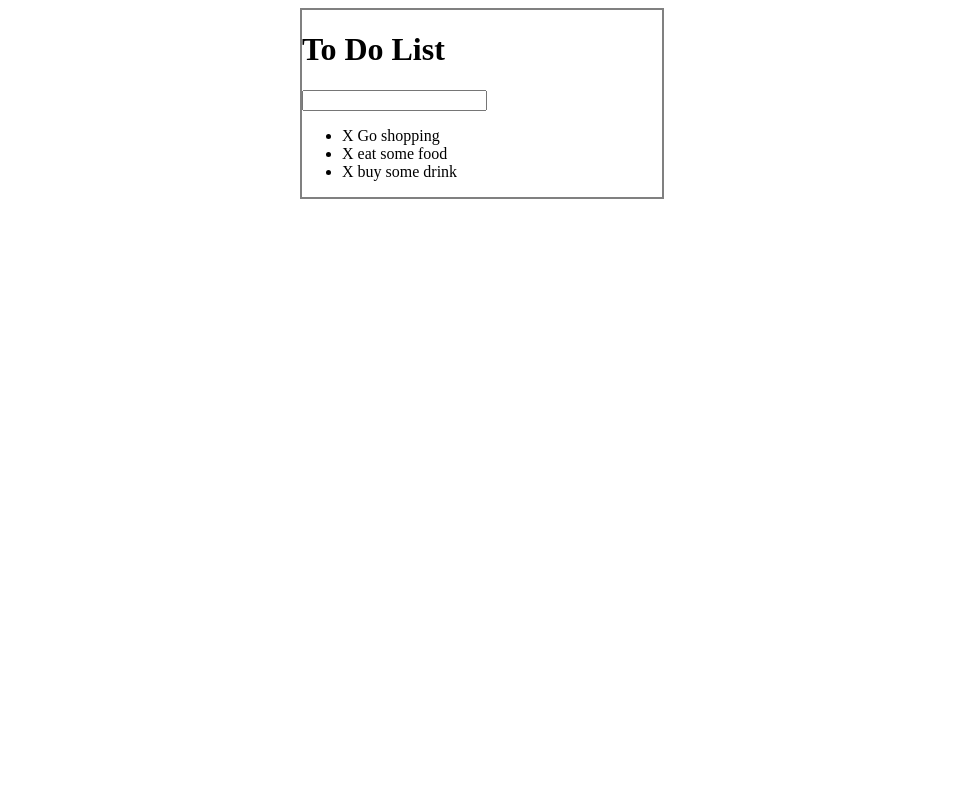
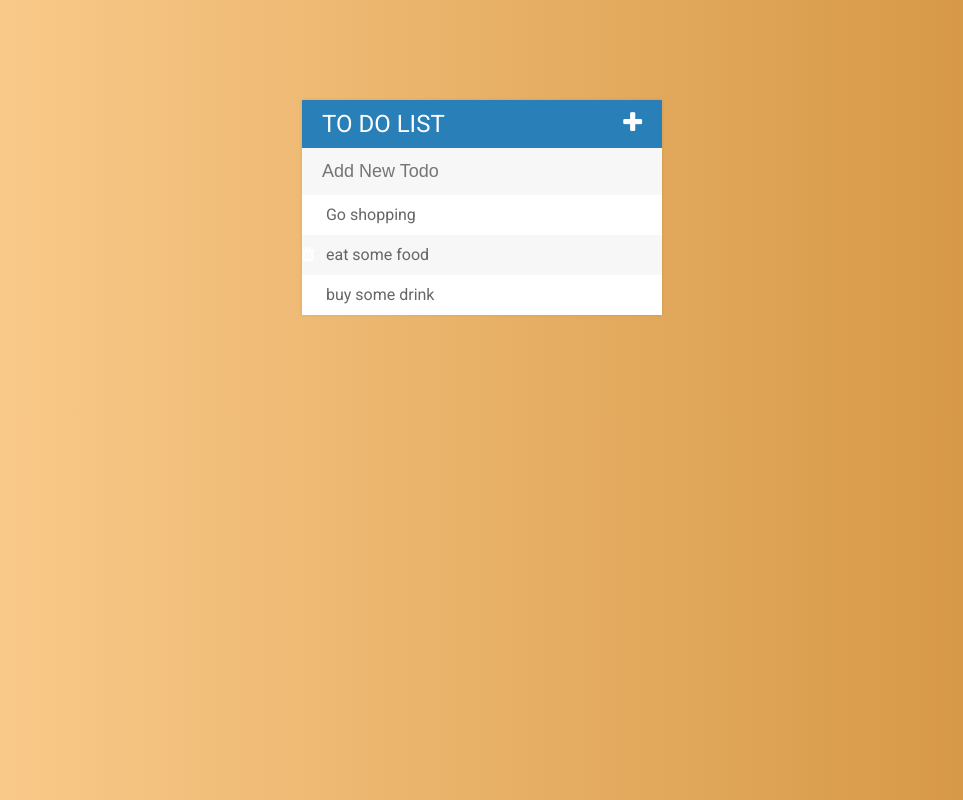
Before and after one commit to rrogers82/todolist, a plain HTML site: page index.html in a window 1280 px wide. Shown: the whole page, without its empty margins (158-1121 px from the left). Drawn offline with Linux system fonts and the light colour scheme.

Commit message:
finished

```diff
--- a/css/styles.css
+++ b/css/styles.css
@@ -1,10 +1,78 @@
+h1{
+  background: #2980b9;
+  color: white;
+  padding:10px 20px;
+  margin: 0;
+  text-transform: uppercase;
+  font-size: 24px;
+  font-weight: normal;
+}
+
 #container {
-  border: 2px solid grey;
+  box-shadow: 0 0 3px rgba(0, 0, 0, 0.1);
   width:360px;
-  margin: 0 auto;
+  margin: 100px auto;
+  background: #f7f7f7;
 }
 
 .selected {
   text-decoration: line-through;
   color: grey
 }
+
+ul {
+  list-style: none;
+  margin: 0;
+  padding: 0;
+}
+
+body {
+  font-family: 'roboto' , sans-serif;
+  background: #D1913C; /* fallback for old browsers */
+  background: -webkit-linear-gradient(to left, #D1913C , #FFD194); /* Chrome 10-25, Safari 5.1-6 */
+  background: linear-gradient(to left, #D1913C , #FFD194); /* W3C, IE 10+/ Edge, Firefox 16+, Chrome 26+, Opera 12+, Safari 7+ */
+
+}
+
+li {
+  background: white;
+  height: 40px;
+  line-height: 40px;
+  color: #666;
+}
+
+li:nth-child(2n) {
+  background: #f7f7f7;
+}
+
+input[type="text"] {
+  font-size: 18px;
+  background: #f7f7f7;
+  width: 100%;
+  border: none;
+  padding: 13px 13px 13px 20px;
+  box-sizing: border-box;
+  color: #2980b9;
+}
+input:focus {
+  background: white;
+  border: 1px solid #2980b9;
+}
+.fa-plus {
+  float: right;
+}
+
+span{
+  background: #e74c3c;
+  height: 40px;
+  margin-right: 20px;
+  text-align: center;
+  color: white;
+  width: 0px;
+  display: inline-block;
+  transition: 0.2s linear;
+  cursor: pointer;
+}
+li:hover span{
+  width: 40px;
+}
--- a/index.html
+++ b/index.html
@@ -5,16 +5,17 @@
     <title>Todo List</title>
     <script type="text/javascript" src="jQuery/jquery-3.1.1.js"></script>
     <link rel="stylesheet" href="/font-awesome/css/font-awesome.css" media="screen" title="no title">
+    <link href="https://fonts.googleapis.com/css?family=Roboto:400,500,700" rel="stylesheet">
     <link rel="stylesheet" href="/css/styles.css" media="screen" title="no title">
   </head>
   <body>
     <div id="container">
-      <h1>To Do List</h1>
-      <input type="text" name="name" value="">
+      <h1>To Do List <i class="fa fa-plus"></i></h1>
+      <input type="text" name="name" value="" placeholder="Add New Todo">
 <ul>
-  <li><span>X</span> Go shopping</li>
-  <li><span>X</span> eat some food</li>
-  <li><span>X</span> buy some drink</li>
+  <li><span><i class="fa fa-trash"></i></span> Go shopping</li>
+  <li><span><i class="fa fa-trash"></i></span> eat some food</li>
+  <li><span><i class="fa fa-trash"></i></span> buy some drink</li>
 </ul>
     </div>
     <script type="text/javascript" src="js/js.js"></script>
--- a/js/js.js
+++ b/js/js.js
@@ -19,7 +19,7 @@ var theList = $('ul');
     if(event.which === 13){ // when the return key is pressed
       var theVal = $(this).val();
       $(this).val('')
-      $('ul').append('<li><span>X</span> ' + theVal + '</li>')
+      $('ul').append('<li><span><i class="fa fa-trash"></i></span> ' + theVal + '</li>')
     }
   })
 
```
